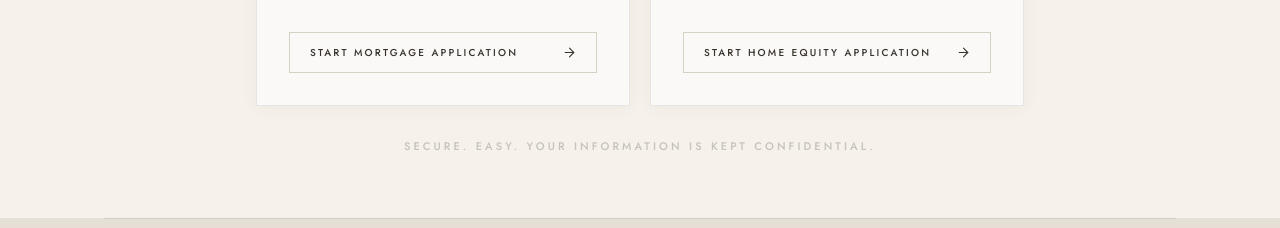
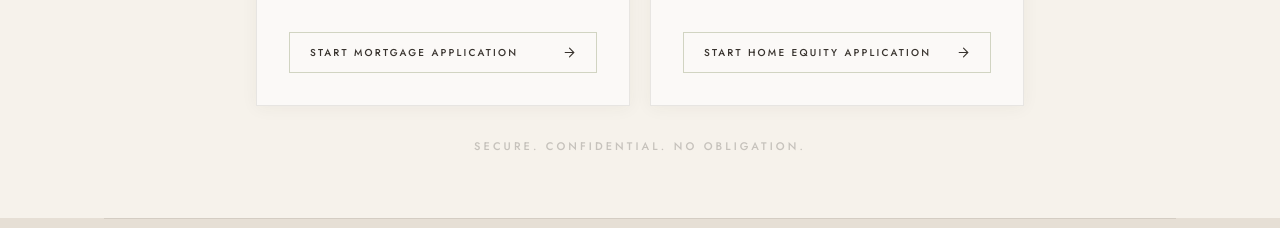
Before and after one commit to jenncko/koast-capital, a Next.js app: page / in a window 1280 px wide. Shown: the part 4680-4908 px from the top of the page. Built offline with nearby package versions, Linux system fonts and the light colour scheme.

Commit message:
Update bottom note to: Secure. Confidential. No obligation.

```diff
--- a/components/ReadyToApply.tsx
+++ b/components/ReadyToApply.tsx
@@ -164,7 +164,7 @@ export default function ReadyToApply() {
           transition={{ duration: 0.8, delay: 0.3 }}
           className="eyebrow text-charcoal/25 text-center mt-8"
         >
-          Secure. Easy. Your information is kept confidential.
+          Secure. Confidential. No obligation.
         </motion.p>
 
       </div>
```
